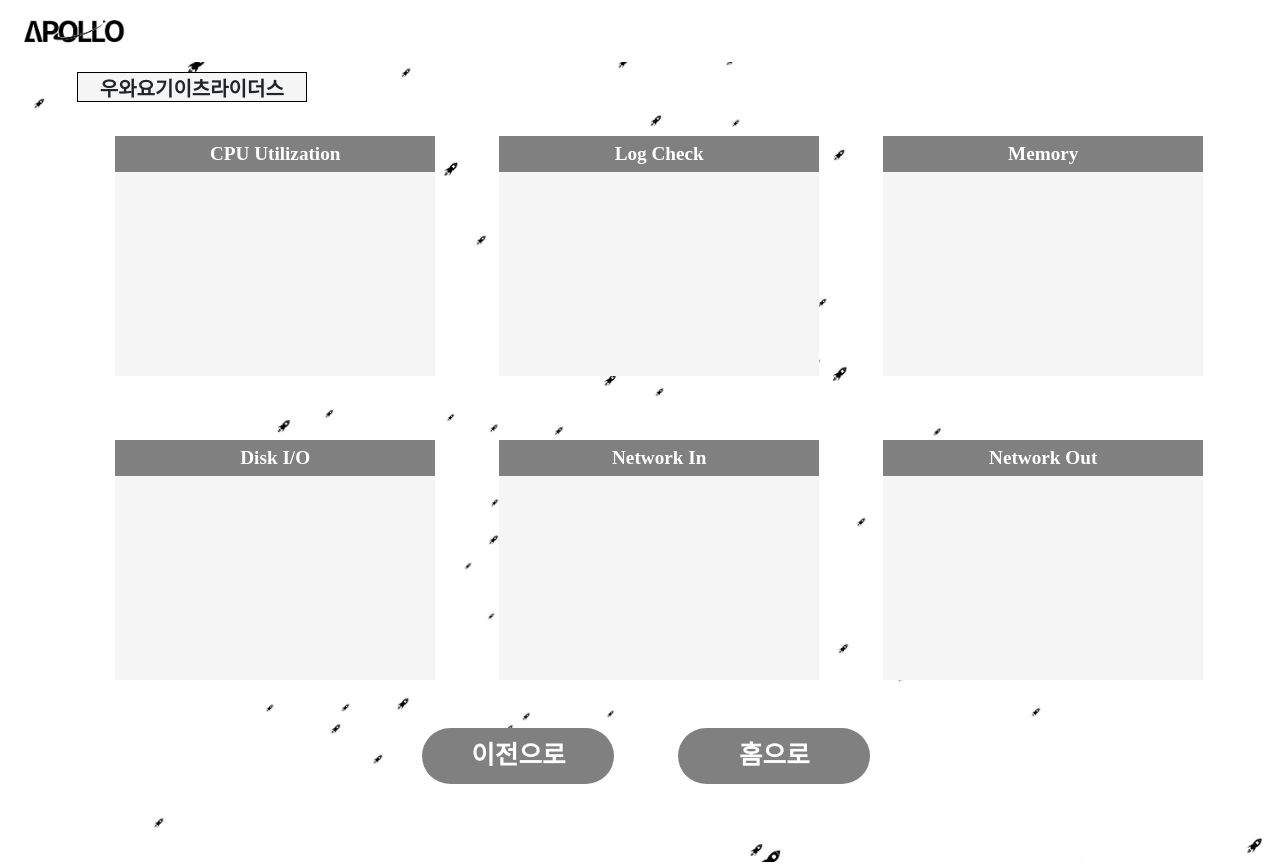
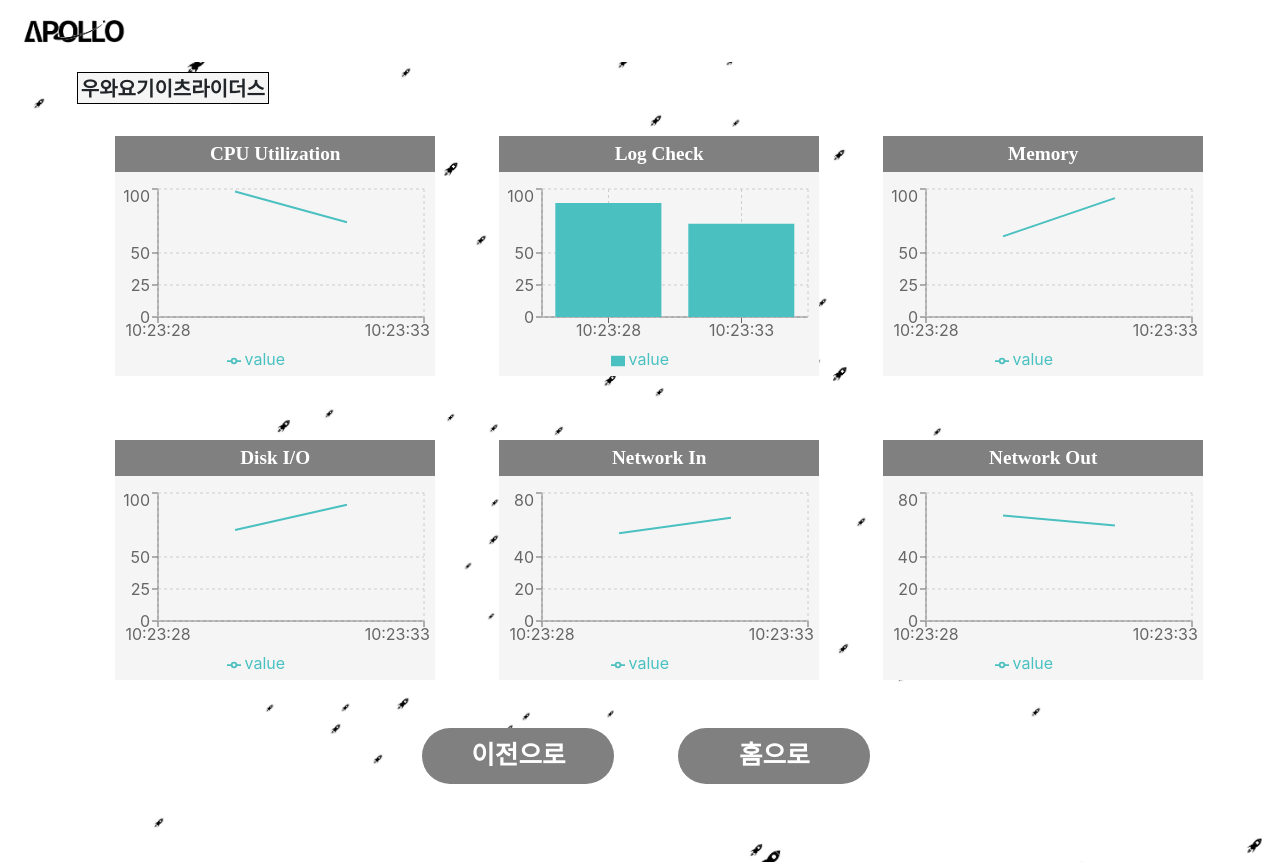
Before and after one commit to Hanium-Apollo/Apollo-Platform, a React (Create React App) app: page /monitor in a window 1280 px wide. Built offline with nearby package versions, Linux system fonts and the light colour scheme.

Commit message:
FEAT: 모니터링 그래프 추가

```diff
--- a/package.json
+++ b/package.json
@@ -7,14 +7,18 @@
     "@testing-library/react": "^13.4.0",
     "@testing-library/user-event": "^13.5.0",
     "@types/jest": "^27.5.2",
+    "@types/moment": "^2.13.0",
     "@types/node": "^16.18.36",
     "@types/react": "^18.2.13",
     "@types/react-dom": "^18.2.6",
     "bootstrap": "5.3.0",
+    "chart.js": "^4.3.0",
     "react": "^18.2.0",
+    "react-chartjs-2": "^5.2.0",
     "react-dom": "^18.2.0",
     "react-router-dom": "6.14.0",
     "react-scripts": "5.0.1",
+    "recharts": "^2.7.2",
     "three": "0.154.0",
     "typescript": "^4.9.5",
     "web-vitals": "^2.1.4"
--- a/src/assets/css/monitoringPage.css
+++ b/src/assets/css/monitoringPage.css
@@ -16,9 +16,17 @@
     left: 6%;
     background-color: whitesmoke;
     border: 1px solid black;
-    width: 230px;
-    height: 30px;
+    width: 15%;
+    height: 4%;
     white-space: nowrap;
+  }
+
+  .chart-container {
+    top: 20%;
+    right: 7%;
+    width: 105%;
+    height: 80%;
+    position: relative;
   }
 
   .cpu-block {
@@ -94,6 +102,7 @@
     background-color: gray;
     width: 100%;
     height: 15%;
+    opacity: 1;
   }
 
   .back-button {
--- /dev/null
+++ b/src/components/CpuChart.tsx
@@ -0,0 +1,40 @@
+import React, { useState, useEffect } from 'react';
+import { LineChart, Line, XAxis, YAxis, CartesianGrid, Tooltip, Legend, ResponsiveContainer } from 'recharts';
+import moment from 'moment'; // moment.js library
+
+const CPUChart = () => {
+  const [data, setData] = useState([
+    { name: moment().format('HH:mm:ss'), value: Math.floor(Math.random() * 100) },
+  ]);
+
+  useEffect(() => {
+    const interval = setInterval(() => {
+      const newData = [
+        ...data,
+        { name: moment().format('HH:mm:ss'), value: Math.floor(Math.random() * 100) },
+      ];
+      setData(newData);
+    }, 5000); // Update data every 5 seconds
+
+    return () => {
+      clearInterval(interval); // Clear interval when the component unmounts
+    };
+  }, [data]);
+
+  return (
+    <div className='chart-container'>
+      <ResponsiveContainer>
+        <LineChart data={data}>
+          <XAxis dataKey="name" />
+          <YAxis />
+          <CartesianGrid strokeDasharray="3 3" />
+          <Tooltip />
+          <Legend />
+          <Line type="linear" dataKey="value" stroke="rgba(75,192,192,1)" strokeWidth={2} />
+        </LineChart>
+      </ResponsiveContainer>
+    </div>
+  );
+};
+
+export default CPUChart;
--- /dev/null
+++ b/src/components/DiskChart.tsx
@@ -0,0 +1,42 @@
+import React, { useState, useEffect } from 'react';
+import { LineChart, Line, XAxis, YAxis, CartesianGrid, Tooltip, Legend, ResponsiveContainer } from 'recharts';
+import moment from 'moment'; // moment.js library
+
+const MAX_DATA_POINTS = 10; // Maximum number of data points to display
+
+const DiskChart = () => {
+  const [data, setData] = useState([
+    { name: moment().format('HH:mm:ss'), value: Math.floor(Math.random() * 100) },
+  ]);
+
+  useEffect(() => {
+    const interval = setInterval(() => {
+      const newData = [
+        ...data.slice(-MAX_DATA_POINTS + 1), // Keep only the latest MAX_DATA_POINTS - 1 data points
+        { name: moment().format('HH:mm:ss'), value: Math.floor(Math.random() * 100) },
+      ];
+      setData(newData);
+    }, 5000); // Update data every 5 seconds
+
+    return () => {
+      clearInterval(interval); // Clear interval when the component unmounts
+    };
+  }, [data]);
+
+  return (
+    <div className='chart-container'>
+      <ResponsiveContainer>
+        <LineChart data={data}>
+          <XAxis dataKey="name" />
+          <YAxis />
+          <CartesianGrid strokeDasharray="3 3" />
+          <Tooltip />
+          <Legend />
+          <Line type="linear" dataKey="value" stroke="rgba(75,192,192,1)" strokeWidth={2} />
+        </LineChart>
+      </ResponsiveContainer>
+    </div>
+  );
+};
+
+export default DiskChart;
--- /dev/null
+++ b/src/components/LogChart.tsx
@@ -0,0 +1,42 @@
+import React, { useState, useEffect } from 'react';
+import { BarChart, Bar, XAxis, YAxis, CartesianGrid, Tooltip, Legend, ResponsiveContainer } from 'recharts';
+import moment from 'moment'; // moment.js library
+
+const MAX_DATA_POINTS = 5; // Maximum number of data points to display
+
+const LogChart = () => {
+  const [data, setData] = useState([
+    { name: moment().format('HH:mm:ss'), value: Math.floor(Math.random() * 100) },
+  ]);
+
+  useEffect(() => {
+    const interval = setInterval(() => {
+      const newData = [
+        ...data.slice(-(MAX_DATA_POINTS - 1)), // Keep only the latest MAX_DATA_POINTS - 1 data points
+        { name: moment().format('HH:mm:ss'), value: Math.floor(Math.random() * 100) },
+      ];
+      setData(newData);
+    }, 5000); // Update data every 5 seconds
+
+    return () => {
+      clearInterval(interval); // Clear interval when the component unmounts
+    };
+  }, [data]);
+
+  return (
+    <div className='chart-container'>
+      <ResponsiveContainer>
+        <BarChart data={data}>
+          <XAxis dataKey="name" />
+          <YAxis />
+          <CartesianGrid strokeDasharray="3 3" />
+          <Tooltip />
+          <Legend />
+          <Bar dataKey="value" fill="rgba(75,192,192,1)" />
+        </BarChart>
+      </ResponsiveContainer>
+    </div>
+  );
+};
+
+export default LogChart;
--- /dev/null
+++ b/src/components/MemoryChart.tsx
@@ -0,0 +1,42 @@
+import React, { useState, useEffect } from 'react';
+import { LineChart, Line, XAxis, YAxis, CartesianGrid, Tooltip, Legend, ResponsiveContainer } from 'recharts';
+import moment from 'moment'; // moment.js library
+
+const MAX_DATA_POINTS = 10; // Maximum number of data points to display
+
+const MemoryChart = () => {
+  const [data, setData] = useState([
+    { name: moment().format('HH:mm:ss'), value: Math.floor(Math.random() * 100) },
+  ]);
+
+  useEffect(() => {
+    const interval = setInterval(() => {
+      const newData = [
+        ...data.slice(-MAX_DATA_POINTS + 1), // Keep only the latest MAX_DATA_POINTS - 1 data points
+        { name: moment().format('HH:mm:ss'), value: Math.floor(Math.random() * 100) },
+      ];
+      setData(newData);
+    }, 5000); // Update data every 5 seconds
+
+    return () => {
+      clearInterval(interval); // Clear interval when the component unmounts
+    };
+  }, [data]);
+
+  return (
+    <div className='chart-container'>
+      <ResponsiveContainer>
+        <LineChart data={data}>
+          <XAxis dataKey="name" />
+          <YAxis />
+          <CartesianGrid strokeDasharray="3 3" />
+          <Tooltip />
+          <Legend />
+          <Line type="linear" dataKey="value" stroke="rgba(75,192,192,1)" strokeWidth={2} />
+        </LineChart>
+      </ResponsiveContainer>
+    </div>
+  );
+};
+
+export default MemoryChart;
--- /dev/null
+++ b/src/components/NetworkInChart.tsx
@@ -0,0 +1,42 @@
+import React, { useState, useEffect } from 'react';
+import { LineChart, Line, XAxis, YAxis, CartesianGrid, Tooltip, Legend, ResponsiveContainer } from 'recharts';
+import moment from 'moment'; // moment.js library
+
+const MAX_DATA_POINTS = 10; // Maximum number of data points to display
+
+const NetworkInChart = () => {
+  const [data, setData] = useState([
+    { name: moment().format('HH:mm:ss'), value: Math.floor(Math.random() * 100) },
+  ]);
+
+  useEffect(() => {
+    const interval = setInterval(() => {
+      const newData = [
+        ...data.slice(-MAX_DATA_POINTS + 1), // Keep only the latest MAX_DATA_POINTS - 1 data points
+        { name: moment().format('HH:mm:ss'), value: Math.floor(Math.random() * 100) },
+      ];
+      setData(newData);
+    }, 5000); // Update data every 5 seconds
+
+    return () => {
+      clearInterval(interval); // Clear interval when the component unmounts
+    };
+  }, [data]);
+
+  return (
+    <div className='chart-container'>
+      <ResponsiveContainer>
+        <LineChart data={data}>
+          <XAxis dataKey="name" />
+          <YAxis />
+          <CartesianGrid strokeDasharray="3 3" />
+          <Tooltip />
+          <Legend />
+          <Line type="linear" dataKey="value" stroke="rgba(75,192,192,1)" strokeWidth={2} />
+        </LineChart>
+      </ResponsiveContainer>
+    </div>
+  );
+};
+
+export default NetworkInChart;
--- /dev/null
+++ b/src/components/NetworkOutChart.tsx
@@ -0,0 +1,42 @@
+import React, { useState, useEffect } from 'react';
+import { LineChart, Line, XAxis, YAxis, CartesianGrid, Tooltip, Legend, ResponsiveContainer } from 'recharts';
+import moment from 'moment'; // moment.js library
+
+const MAX_DATA_POINTS = 10; // Maximum number of data points to display
+
+const NetworkOutChart = () => {
+  const [data, setData] = useState([
+    { name: moment().format('HH:mm:ss'), value: Math.floor(Math.random() * 100) },
+  ]);
+
+  useEffect(() => {
+    const interval = setInterval(() => {
+      const newData = [
+        ...data.slice(-MAX_DATA_POINTS + 1), // Keep only the latest MAX_DATA_POINTS - 1 data points
+        { name: moment().format('HH:mm:ss'), value: Math.floor(Math.random() * 100) },
+      ];
+      setData(newData);
+    }, 5000); // Update data every 5 seconds
+
+    return () => {
+      clearInterval(interval); // Clear interval when the component unmounts
+    };
+  }, [data]);
+
+  return (
+    <div className='chart-container'>
+      <ResponsiveContainer>
+        <LineChart data={data}>
+          <XAxis dataKey="name" />
+          <YAxis />
+          <CartesianGrid strokeDasharray="3 3" />
+          <Tooltip />
+          <Legend />
+          <Line type="linear" dataKey="value" stroke="rgba(75,192,192,1)" strokeWidth={2} />
+        </LineChart>
+      </ResponsiveContainer>
+    </div>
+  );
+};
+
+export default NetworkOutChart;
--- a/src/pages/Monitoring/Monitor.tsx
+++ b/src/pages/Monitoring/Monitor.tsx
@@ -1,8 +1,12 @@
 import React from "react";
 import '../../assets/css/monitoringPage.css';
 import { useNavigate } from "react-router-dom";
-
-
+import CPUChart from "../../components/CpuChart";
+import LogChart from "../../components/LogChart";
+import MemoryChart from "../../components/MemoryChart";
+import DiskChart from "../../components/DiskChart";
+import NetworkInChart from "../../components/NetworkInChart";
+import NetworkOutChart from "../../components/NetworkOutChart";
 
 
 function Monitor() {
@@ -26,36 +30,42 @@ function Monitor() {
                 <div className="NameBlock">
                     <p className="text-match">CPU Utilization</p>
                 </div>
+                <CPUChart />
             </div>
 
             <div className="log-block">
                 <div className="NameBlock">
                     <p className="text-match">Log Check</p>
                 </div>
+                <LogChart />
             </div>
 
             <div className="memory-block">
                 <div className="NameBlock">
                     <p className="text-match">Memory</p>
                 </div>
+                <MemoryChart />
             </div>
 
             <div className="disk-block">
                 <div className="NameBlock">
                     <p className="text-match">Disk I/O</p>
                 </div>
+                <DiskChart />
             </div>
 
             <div className="networkin-block">
                 <div className="NameBlock">
                     <p className="text-match">Network In</p>
                 </div>
+                <NetworkInChart />
             </div>
 
             <div className="networkout-block">
                 <div className="NameBlock">
                     <p className="text-match">Network Out</p>
                 </div>
+                <NetworkOutChart />
             </div>
 
             <button className="home-button" onClick={goToMain}>
@@ -69,6 +79,6 @@ function Monitor() {
         </div>
 
     );
-}
+};
 
 export default Monitor;
```
Also changed, not shown: 1 other file (tests, documents, lock files or other folders).
